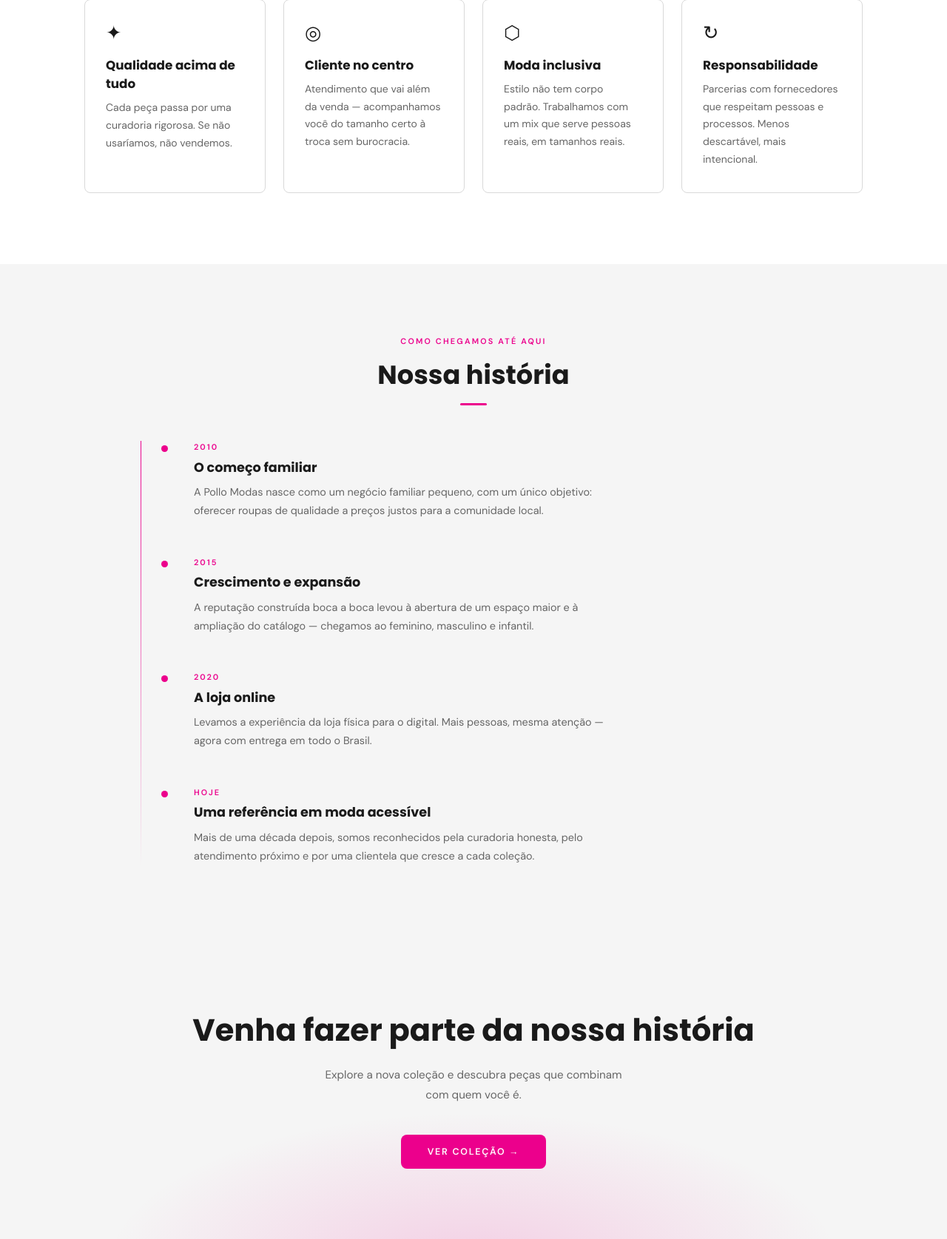
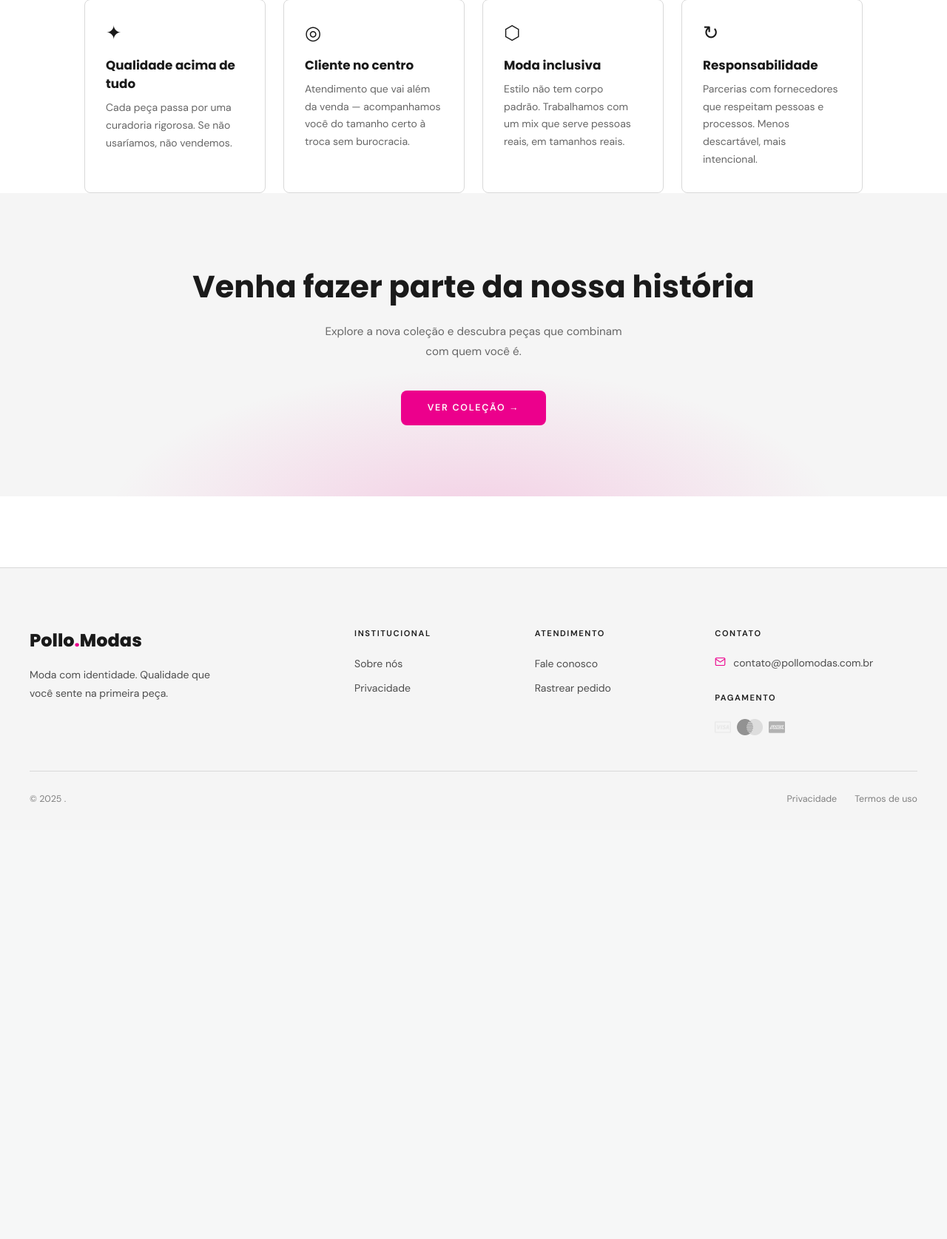
Before and after one commit to sharktank-tech/Baianas_Moda_Feminina, a Flask app: page /sobre in a window 1280 px wide. Shown: the part 1410-3085 px from the top of the page at 74% size. After the commit the page ends 2495 px from the top, so only its background shows below. Run offline with Flask 3, Linux system fonts and the light colour scheme; data that the repository does not hold is empty.

Commit message:
fix(sobre): remove secao Nossa historia (timeline) e CSS dedicado

```diff
--- a/loja/templates/institucional/sobre.html
+++ b/loja/templates/institucional/sobre.html
@@ -4,8 +4,8 @@
 
 {% block extra_css %}
 <link rel="stylesheet" href="{{ url_for('static', filename='styles/animation.css') }}">
-<meta name="description" content="Conheça a Pollo Modas — nossa história, missão e os valores que guiam cada peça que vendemos.">
-<meta name="keywords" content="sobre, história, missão, valores, Pollo Modas">
+<meta name="description" content="Conheça a Pollo Modas — missão e os valores que guiam cada peça que vendemos.">
+<meta name="keywords" content="sobre, missão, valores, Pollo Modas">
 {% endblock %}
 
 {% block content %}
@@ -231,76 +231,6 @@
 }
 
 /* ════════════════════════════════════════════════════════
-   HISTÓRIA — linha do tempo
-════════════════════════════════════════════════════════ */
-.sobre-historia {
-  background: var(--cream);
-  margin-top: 6rem;
-  padding: 6rem 1.5rem;
-}
-.sobre-historia-inner {
-  max-width: 900px;
-  margin: 0 auto;
-}
-
-.sobre-timeline {
-  position: relative;
-  margin-top: 3rem;
-  padding-left: 2rem;
-}
-.sobre-timeline::before {
-  content: '';
-  position: absolute;
-  left: 0;
-  top: 0; bottom: 0;
-  width: 1px;
-  background: linear-gradient(to bottom, var(--accent), transparent);
-}
-
-.sobre-timeline-item {
-  position: relative;
-  padding: 0 0 3rem 2.5rem;
-}
-.sobre-timeline-item:last-child { padding-bottom: 0; }
-
-.sobre-timeline-item::before {
-  content: '';
-  position: absolute;
-  left: -4px;
-  top: 6px;
-  width: 9px;
-  height: 9px;
-  border-radius: 50%;
-  background: var(--accent);
-  box-shadow: 0 0 0 3px var(--cream);
-}
-
-.sobre-timeline-year {
-  font-family: 'DM Sans', sans-serif;
-  font-size: 0.68rem;
-  font-weight: 700;
-  letter-spacing: 0.18em;
-  text-transform: uppercase;
-  color: var(--accent);
-  margin-bottom: 0.4rem;
-}
-.sobre-timeline-heading {
-  font-family: 'Poppins', sans-serif;
-  font-size: 1.1rem;
-  font-weight: 700;
-  color: var(--black);
-  margin: 0 0 0.5rem;
-}
-.sobre-timeline-text {
-  font-family: 'DM Sans', sans-serif;
-  font-size: 0.9rem;
-  color: #666;
-  line-height: 1.75;
-  margin: 0;
-  max-width: 580px;
-}
-
-/* ════════════════════════════════════════════════════════
    CTA FINAL
 ════════════════════════════════════════════════════════ */
 .sobre-cta {
@@ -363,8 +293,6 @@
 @media (max-width: 640px) {
   .sobre-missao { grid-template-columns: 1fr; }
   .sobre-missao-bar { display: none; }
-  .sobre-timeline { padding-left: 1.5rem; }
-  .sobre-timeline-item { padding-left: 2rem; }
 }
 
 @media (prefers-reduced-motion: reduce) {
@@ -453,55 +381,6 @@
   </section>
 
 
-  <!-- ══ HISTÓRIA ══════════════════════════════════════════ -->
-  <section class="sobre-historia reveal">
-    <div class="sobre-historia-inner">
-      <p class="sobre-section-label">Como chegamos até aqui</p>
-      <h2 class="sobre-section-title">Nossa história</h2>
-
-      <div class="sobre-timeline">
-
-        <div class="sobre-timeline-item">
-          <p class="sobre-timeline-year">2010</p>
-          <h3 class="sobre-timeline-heading">O começo familiar</h3>
-          <p class="sobre-timeline-text">
-            A Pollo Modas nasce como um negócio familiar pequeno, com um único
-            objetivo: oferecer roupas de qualidade a preços justos para a comunidade local.
-          </p>
-        </div>
-
-        <div class="sobre-timeline-item">
-          <p class="sobre-timeline-year">2015</p>
-          <h3 class="sobre-timeline-heading">Crescimento e expansão</h3>
-          <p class="sobre-timeline-text">
-            A reputação construída boca a boca levou à abertura de um espaço maior
-            e à ampliação do catálogo — chegamos ao feminino, masculino e infantil.
-          </p>
-        </div>
-
-        <div class="sobre-timeline-item">
-          <p class="sobre-timeline-year">2020</p>
-          <h3 class="sobre-timeline-heading">A loja online</h3>
-          <p class="sobre-timeline-text">
-            Levamos a experiência da loja física para o digital. Mais pessoas,
-            mesma atenção — agora com entrega em todo o Brasil.
-          </p>
-        </div>
-
-        <div class="sobre-timeline-item">
-          <p class="sobre-timeline-year">Hoje</p>
-          <h3 class="sobre-timeline-heading">Uma referência em moda acessível</h3>
-          <p class="sobre-timeline-text">
-            Mais de uma década depois, somos reconhecidos pela curadoria honesta,
-            pelo atendimento próximo e por uma clientela que cresce a cada coleção.
-          </p>
-        </div>
-
-      </div>
-    </div>
-  </section>
-
-
   <!-- ══ CTA FINAL ══════════════════════════════════════════ -->
   <section class="sobre-cta reveal">
     <h2 class="sobre-cta-title">Venha fazer parte da nossa história</h2>
```
